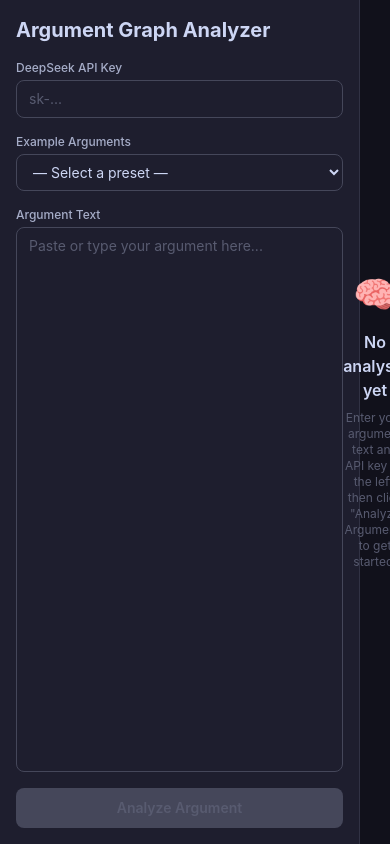
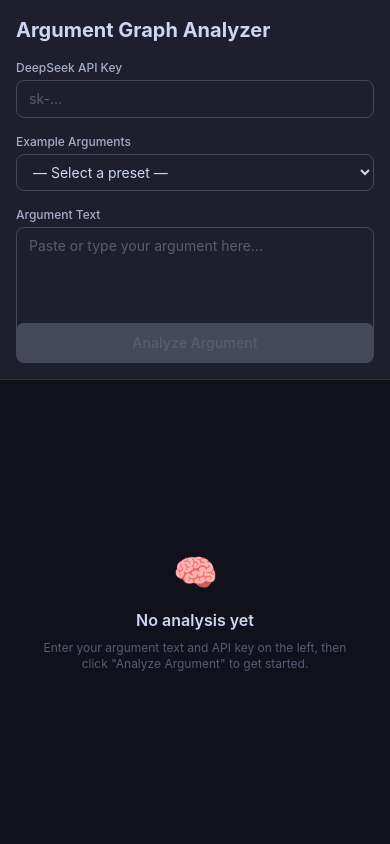
Before and after one commit to ping-dev-dot/FactCheckerGraphDeepSeek, a React (Vite) app: page / in a window 390 px wide. Built offline with nearby package versions, Linux system fonts and the light colour scheme.

Commit message:
Make app responsive for mobile devices

```diff
--- a/src/App.tsx
+++ b/src/App.tsx
@@ -48,9 +48,9 @@ export default function App() {
   }, []);
 
   return (
-    <div className="h-screen w-screen flex bg-[#11111b] overflow-hidden">
-      {/* Left panel — input */}
-      <div className="w-[360px] flex-shrink-0 border-r border-[#313244] bg-[#1e1e2e] flex flex-col">
+    <div className="h-screen w-screen flex flex-col lg:flex-row bg-[#11111b] overflow-hidden">
+      {/* Left panel — input (full width on mobile, fixed on desktop) */}
+      <div className="w-full lg:w-[360px] lg:flex-shrink-0 border-b lg:border-b-0 lg:border-r border-[#313244] bg-[#1e1e2e] flex flex-col max-h-[45vh] lg:max-h-none lg:h-full">
         <InputPanel
           inputText={inputText}
           onInputTextChange={setInputText}
@@ -81,8 +81,8 @@ export default function App() {
         )}
       </div>
 
-      {/* Center — graph */}
-      <div className="flex-1 min-w-0 relative">
+      {/* Center — graph (flex-1 on mobile and desktop) */}
+      <div className="flex-1 min-w-0 relative min-h-[45vh] lg:min-h-0">
         {result ? (
           <ReactFlowProvider>
             <GraphCanvas
@@ -118,7 +118,7 @@ export default function App() {
         )}
       </div>
 
-      {/* Right — detail sidebar */}
+      {/* Right — detail sidebar (overlay on mobile, fixed on desktop) */}
       {selectedStatement && result && (
         <DetailSidebar
           statement={selectedStatement}
```
